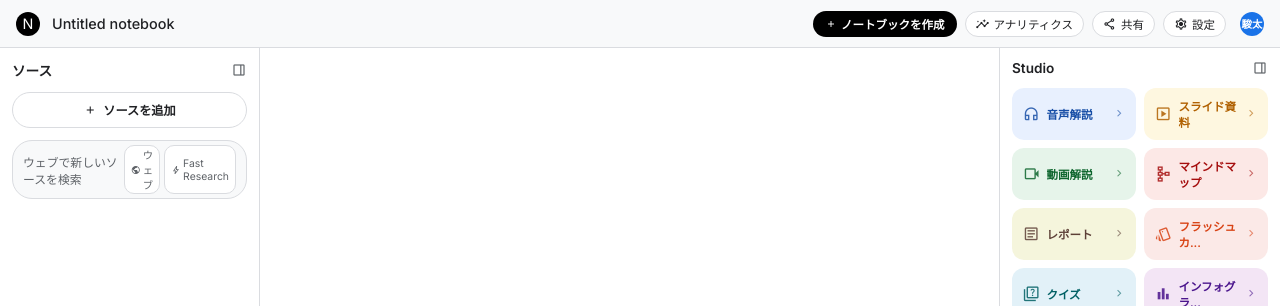
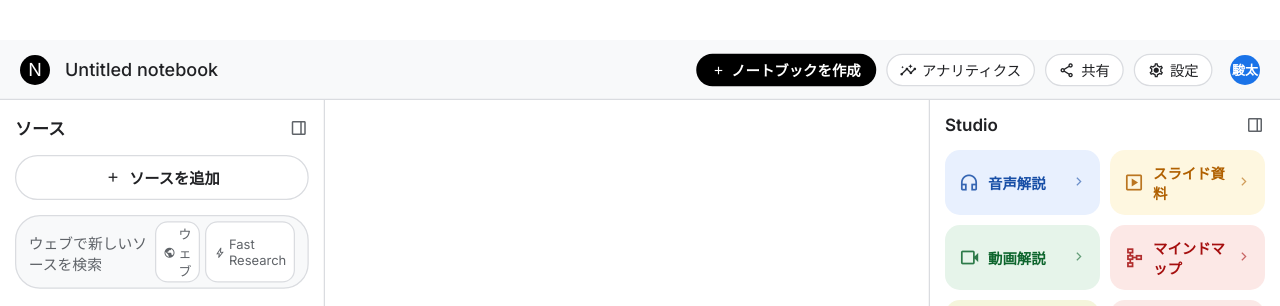
Before and after one commit to KTS-0513/gemini-certified, a plain HTML site: page mock_notebooklm.html in a window 1280 px wide. Shown: the top 306 px of the page. Drawn offline with nearby package versions, Linux system fonts and the light colour scheme.

Commit message:
Implement dynamic auto-fit scale zoom inside mock iframes

```diff
--- a/mock_notebooklm.html
+++ b/mock_notebooklm.html
@@ -62,12 +62,27 @@
             font-family: 'Inter', 'Noto Sans JP', sans-serif;
             background: var(--bg);
             color: var(--text);
-            display: flex;
-            flex-direction: column;
             height: 100vh;
+            width: 100vw;
             overflow: hidden;
             font-size: 0.8rem;
             transition: all 0.3s;
+            position: relative;
+        }
+        #mock-container {
+            width: 1024px;
+            height: 576px;
+            transform-origin: top left;
+            position: absolute;
+            top: 0;
+            left: 0;
+            display: flex;
+            flex-direction: column;
+            overflow: hidden;
+            background: var(--bg);
+            backface-visibility: hidden;
+            -webkit-backface-visibility: hidden;
+            -webkit-font-smoothing: antialiased;
         }
 
         /* Top Header (Screenshot Replica) */
@@ -721,9 +736,10 @@
     </style>
 </head>
 <body>
+    <div id="mock-container">
 
-    <!-- Top Header (Screenshot Replica) -->
-    <header class="top-header">
+        <!-- Top Header (Screenshot Replica) -->
+        <header class="top-header">
         <div class="header-left">
             <div class="notebook-icon-circle">N</div>
             <span class="notebook-title">Untitled notebook</span>
@@ -927,8 +943,36 @@
         </div>
 
     </div>
+    </div> <!-- End #mock-container -->
 
     <script>
+        // Dynamic Responsive Scaling Utility
+        function adjustScale() {
+            const container = document.getElementById('mock-container');
+            if (!container) return;
+            const targetWidth = 1024;
+            const targetHeight = 576;
+
+            const winWidth = window.innerWidth;
+            const winHeight = window.innerHeight;
+
+            const scaleX = winWidth / targetWidth;
+            const scaleY = winHeight / targetHeight;
+            const scale = Math.min(scaleX, scaleY);
+
+            container.style.transform = `scale(${scale})`;
+
+            // Center the container
+            const left = (winWidth - targetWidth * scale) / 2;
+            const top = (winHeight - targetHeight * scale) / 2;
+            container.style.left = `${left}px`;
+            container.style.top = `${top}px`;
+        }
+
+        window.addEventListener('resize', adjustScale);
+        window.addEventListener('load', adjustScale);
+        adjustScale(); // Immediate execution
+
         const urlParams = new URLSearchParams(window.location.search);
         const step = parseInt(urlParams.get('step')) || 1;
         const sourceModal = document.getElementById('source-modal');
```
Also changed, not shown: mock_gemini.html (+47 -3 lines).
